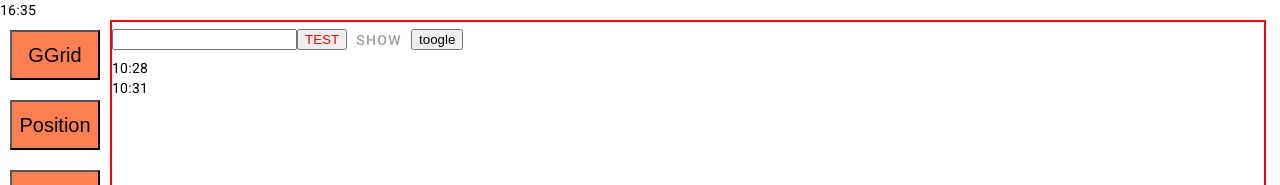
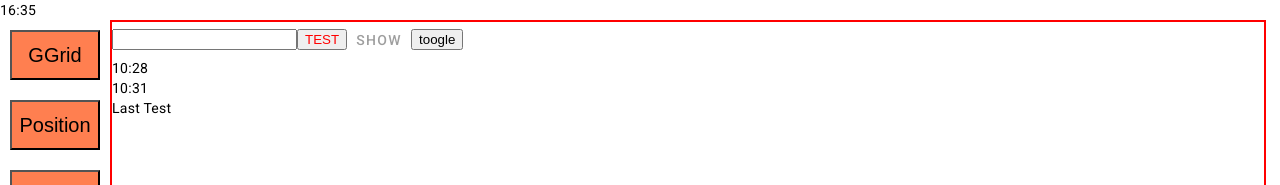
Before and after one commit to tarashevchuk0401/excercisesAngular, an Angular app: page /git in a window 1280 px wide. Shown: the top 185 px of the page. Built offline with nearby package versions, Linux system fonts and the light colour scheme.

Commit message:
last test

```diff
--- a/src/app/git/git.component.html
+++ b/src/app/git/git.component.html
@@ -6,3 +6,4 @@
 
 <div>10:28</div>
 <div>10:31</div>
+<div>Last Test</div>
```
